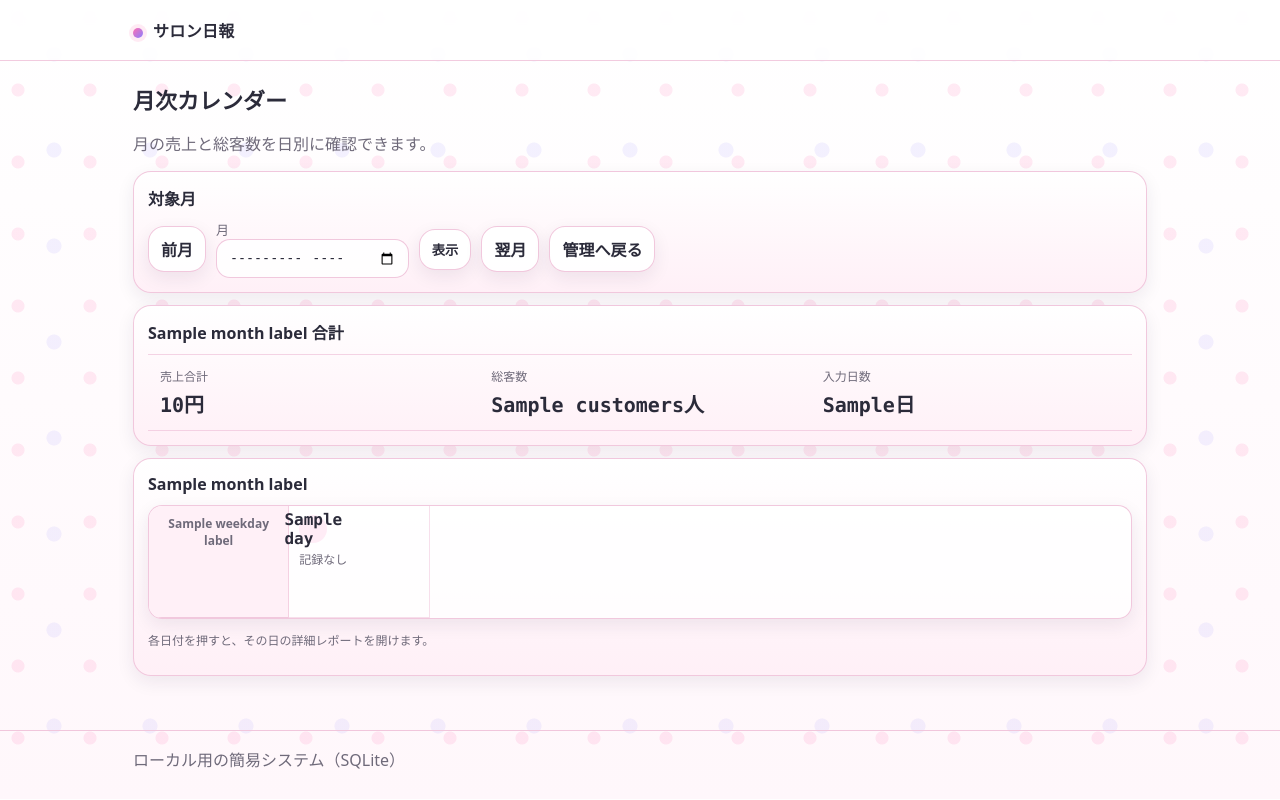
After one commit to shunsoco-stack/InvoiceFromTherapist, a Flask app: template app/templates/report_monthly.html in a window 1280 px wide. The commit adds this page. Run offline with Flask 3, Linux system fonts and the light colour scheme; the template is opened without the code that fills it: most values are stand-ins (such as "Sample title", 1, 10 or a date in 2020); parts of the project's set-up code (start-up, migrations or seed data) failed here and were passed over.

Commit message:
feat(reports): add monthly sales calendar

```diff
--- a/app/app.py
+++ b/app/app.py
@@ -1394,6 +1394,88 @@ def create_app() -> Flask:
             })
         return detail_lines
 
+    def _parse_month(month_value: Optional[str]) -> date:
+        today = date.today()
+        raw = (month_value or today.strftime("%Y-%m")).strip()
+        try:
+            return datetime.strptime(raw[:7] + "-01", "%Y-%m-%d").date()
+        except ValueError:
+            return today.replace(day=1)
+
+    def _shift_month(month_start: date, offset: int) -> date:
+        month_index = month_start.year * 12 + (month_start.month - 1) + offset
+        return date(month_index // 12, (month_index % 12) + 1, 1)
+
+    def _monthly_calendar(details: List[Dict[str, object]], month_start: date) -> Tuple[List[List[Dict[str, object]]], Dict[str, int]]:
+        next_month = _shift_month(month_start, 1)
+        month_end = next_month - timedelta(days=1)
+        daily: Dict[str, Dict[str, int]] = {}
+
+        for d in details:
+            day = str(d["service_date"])
+            bucket = daily.setdefault(day, {"sales": 0, "customers": 0})
+            bucket["sales"] += int(d["sales"])
+            if int(d.get("count_as_customer") or 0):
+                bucket["customers"] += int(d["quantity"])
+
+        cells: List[Dict[str, object]] = []
+        for _ in range(month_start.weekday()):
+            cells.append({"date": None})
+
+        current = month_start
+        today_iso = date.today().isoformat()
+        while current <= month_end:
+            key = current.isoformat()
+            totals = daily.get(key, {"sales": 0, "customers": 0})
+            cells.append(
+                {
+                    "date": key,
+                    "day": current.day,
+                    "weekday": current.weekday(),
+                    "sales": totals["sales"],
+                    "customers": totals["customers"],
+                    "has_record": bool(totals["sales"] or totals["customers"]),
+                    "is_today": key == today_iso,
+                }
+            )
+            current += timedelta(days=1)
+
+        while len(cells) % 7:
+            cells.append({"date": None})
+
+        weeks = [cells[i : i + 7] for i in range(0, len(cells), 7)]
+        totals = {
+            "sales": sum(int(v["sales"]) for v in daily.values()),
+            "customers": sum(int(v["customers"]) for v in daily.values()),
+            "active_days": sum(1 for v in daily.values() if int(v["sales"]) or int(v["customers"])),
+        }
+        return weeks, totals
+
+    @app.get("/reports/monthly")
+    def report_monthly():
+        month_start = _parse_month(request.args.get("month"))
+        next_month = _shift_month(month_start, 1)
+        month_end = next_month - timedelta(days=1)
+        date_from = month_start.isoformat()
+        date_to = month_end.isoformat()
+        conn = connect()
+        try:
+            rows = _staff_report_rows(conn, date_from, date_to, None)
+            details = _compute_staff_details(rows)
+            weeks, totals = _monthly_calendar(details, month_start)
+            return render_template(
+                "report_monthly.html",
+                month=month_start.strftime("%Y-%m"),
+                month_label=f"{month_start.year}年{month_start.month}月",
+                prev_month=_shift_month(month_start, -1).strftime("%Y-%m"),
+                next_month=next_month.strftime("%Y-%m"),
+                weekday_labels=["月", "火", "水", "木", "金", "土", "日"],
+                weeks=weeks,
+                totals=totals,
+            )
+        finally:
+            conn.close()
+
     @app.get("/reports/staff")
     def report_staff():
         today = date.today().isoformat()
--- a/app/static/style.css
+++ b/app/static/style.css
@@ -164,6 +164,112 @@ input::placeholder{ color: rgba(169,180,202,.7); }
   vertical-align: top;
 }
 .right{ text-align:right; }
+
+.monthlySummary{
+  display:grid;
+  grid-template-columns: repeat(3, minmax(0, 1fr));
+  gap: 10px;
+  border-top: 1px solid rgba(241,198,220,.75);
+  border-bottom: 1px solid rgba(241,198,220,.75);
+}
+.monthlySummary__item{
+  padding: 12px;
+}
+.monthlySummary__label{
+  display:block;
+  color: var(--muted);
+  font-size: 12px;
+  margin-bottom: 4px;
+}
+.monthlySummary__value{
+  display:block;
+  font-weight: 800;
+  font-size: 20px;
+  overflow-wrap: anywhere;
+}
+.monthlyCalendarWrap{
+  overflow:auto;
+  border-radius: 14px;
+  border: 1px solid rgba(241,198,220,.95);
+  background: rgba(255,255,255,.82);
+  box-shadow: var(--shadow2);
+}
+.monthlyCalendar{
+  min-width: 760px;
+  display:grid;
+  grid-template-columns: repeat(7, minmax(100px, 1fr));
+}
+.monthlyCalendar__weekday{
+  padding: 9px 10px;
+  border-right: 1px solid rgba(241,198,220,.75);
+  border-bottom: 1px solid rgba(241,198,220,.95);
+  background: rgba(255,240,247,.95);
+  color: var(--muted);
+  font-size: 12px;
+  font-weight: 700;
+  text-align:center;
+}
+.monthlyCalendar__weekday:nth-child(7n){
+  border-right: 0;
+}
+.monthlyCalendar__weekday--weekend{
+  color: var(--accent);
+}
+.monthlyCalendar__day{
+  min-height: 112px;
+  padding: 9px 10px;
+  border-right: 1px solid rgba(241,198,220,.55);
+  border-bottom: 1px solid rgba(241,198,220,.55);
+  color: var(--text);
+  display:flex;
+  flex-direction: column;
+  gap: 7px;
+  background: rgba(255,255,255,.7);
+}
+.monthlyCalendar__day:hover{
+  background: rgba(255,240,247,.98);
+  text-decoration:none;
+}
+.monthlyCalendar__day:nth-child(7n){
+  border-right: 0;
+}
+.monthlyCalendar__day--weekend{
+  background: rgba(255,247,251,.88);
+}
+.monthlyCalendar__day--today{
+  box-shadow: inset 0 0 0 2px rgba(32,201,151,.38);
+}
+.monthlyCalendar__day--blank{
+  background: rgba(255,255,255,.42);
+}
+.monthlyCalendar__day--blank:hover{
+  background: rgba(255,255,255,.42);
+}
+.monthlyCalendar__date{
+  width: 28px;
+  height: 28px;
+  display:inline-flex;
+  align-items:center;
+  justify-content:center;
+  border-radius: 999px;
+  background: rgba(255,111,177,.12);
+  font-weight: 800;
+}
+.monthlyCalendar__metric{
+  display:block;
+  font-size: 13px;
+  line-height: 1.35;
+  overflow-wrap: anywhere;
+}
+.monthlyCalendar__empty{
+  color: var(--muted);
+  font-size: 12px;
+}
+@media (max-width: 720px){
+  .monthlySummary{
+    grid-template-columns: 1fr;
+  }
+}
 
 .pill{
   display:inline-flex;
--- a/app/templates/admin.html
+++ b/app/templates/admin.html
@@ -10,6 +10,7 @@
     <h2>今日（{{ today }}）</h2>
     <div class="actions">
       <a class="btn" href="{{ url_for('report_daily', date=today) }}">日次レポート / รายงาน</a>
+      <a class="btn btn--secondary" href="{{ url_for('report_monthly', month=today[:7]) }}">月次カレンダー</a>
       <a class="btn btn--secondary" href="{{ url_for('treatments_list', date=today) }}">施術入力（詳細）/ รายการ</a>
     </div>
   </section>
--- a/app/templates/report_daily.html
+++ b/app/templates/report_daily.html
@@ -14,6 +14,7 @@
       <button class="btn btn--secondary" type="button" data-date-shift="1">翌日</button>
       <button class="btn btn--secondary" type="submit">表示</button>
       <a class="btn btn--secondary" href="{{ url_for('treatments_list', date=service_date) }}">この日の施術入力</a>
+      <a class="btn btn--secondary" href="{{ url_for('report_monthly', month=service_date[:7]) }}">月次カレンダー</a>
       <a class="btn" href="{{ url_for('report_daily_csv', date=service_date) }}">CSV出力</a>
     </form>
   </section>
--- /dev/null
+++ b/app/templates/report_monthly.html
@@ -0,0 +1,69 @@
+{% extends "base.html" %}
+{% set title = "月次カレンダー" %}
+{% block content %}
+  <div class="page-head">
+    <h1>月次カレンダー</h1>
+    <p class="muted">月の売上と総客数を日別に確認できます。</p>
+  </div>
+
+  <section class="card">
+    <h2>対象月</h2>
+    <form class="inline" method="get" action="{{ url_for('report_monthly') }}">
+      <a class="btn btn--secondary" href="{{ url_for('report_monthly', month=prev_month) }}">前月</a>
+      <label>月
+        <input name="month" type="month" value="{{ month }}" data-auto-submit />
+      </label>
+      <button class="btn btn--secondary" type="submit">表示</button>
+      <a class="btn btn--secondary" href="{{ url_for('report_monthly', month=next_month) }}">翌月</a>
+      <a class="btn btn--secondary" href="{{ url_for('admin') }}">管理へ戻る</a>
+    </form>
+  </section>
+
+  <section class="card">
+    <h2>{{ month_label }} 合計</h2>
+    <div class="monthlySummary">
+      <div class="monthlySummary__item">
+        <span class="monthlySummary__label">売上合計</span>
+        <span class="monthlySummary__value mono">{{ "{:,}".format(totals.sales) }}円</span>
+      </div>
+      <div class="monthlySummary__item">
+        <span class="monthlySummary__label">総客数</span>
+        <span class="monthlySummary__value mono">{{ totals.customers }}人</span>
+      </div>
+      <div class="monthlySummary__item">
+        <span class="monthlySummary__label">入力日数</span>
+        <span class="monthlySummary__value mono">{{ totals.active_days }}日</span>
+      </div>
+    </div>
+  </section>
+
+  <section class="card">
+    <h2>{{ month_label }}</h2>
+    <div class="monthlyCalendarWrap">
+      <div class="monthlyCalendar">
+        {% for label in weekday_labels %}
+          <div class="monthlyCalendar__weekday{% if loop.index0 >= 5 %} monthlyCalendar__weekday--weekend{% endif %}">{{ label }}</div>
+        {% endfor %}
+
+        {% for week in weeks %}
+          {% for day in week %}
+            {% if day.date %}
+              <a class="monthlyCalendar__day{% if day.weekday >= 5 %} monthlyCalendar__day--weekend{% endif %}{% if day.is_today %} monthlyCalendar__day--today{% endif %}" href="{{ url_for('report_daily', date=day.date) }}">
+                <span class="monthlyCalendar__date mono">{{ day.day }}</span>
+                {% if day.has_record %}
+                  <span class="monthlyCalendar__metric">売上 {{ "{:,}".format(day.sales) }}円</span>
+                  <span class="monthlyCalendar__metric">客数 {{ day.customers }}人</span>
+                {% else %}
+                  <span class="monthlyCalendar__empty">記録なし</span>
+                {% endif %}
+              </a>
+            {% else %}
+              <div class="monthlyCalendar__day monthlyCalendar__day--blank" aria-hidden="true"></div>
+            {% endif %}
+          {% endfor %}
+        {% endfor %}
+      </div>
+    </div>
+    <p class="muted small">各日付を押すと、その日の詳細レポートを開けます。</p>
+  </section>
+{% endblock %}
```
Also changed, not shown: tests/test_monthly_report.py (added, +95 -0 lines).
